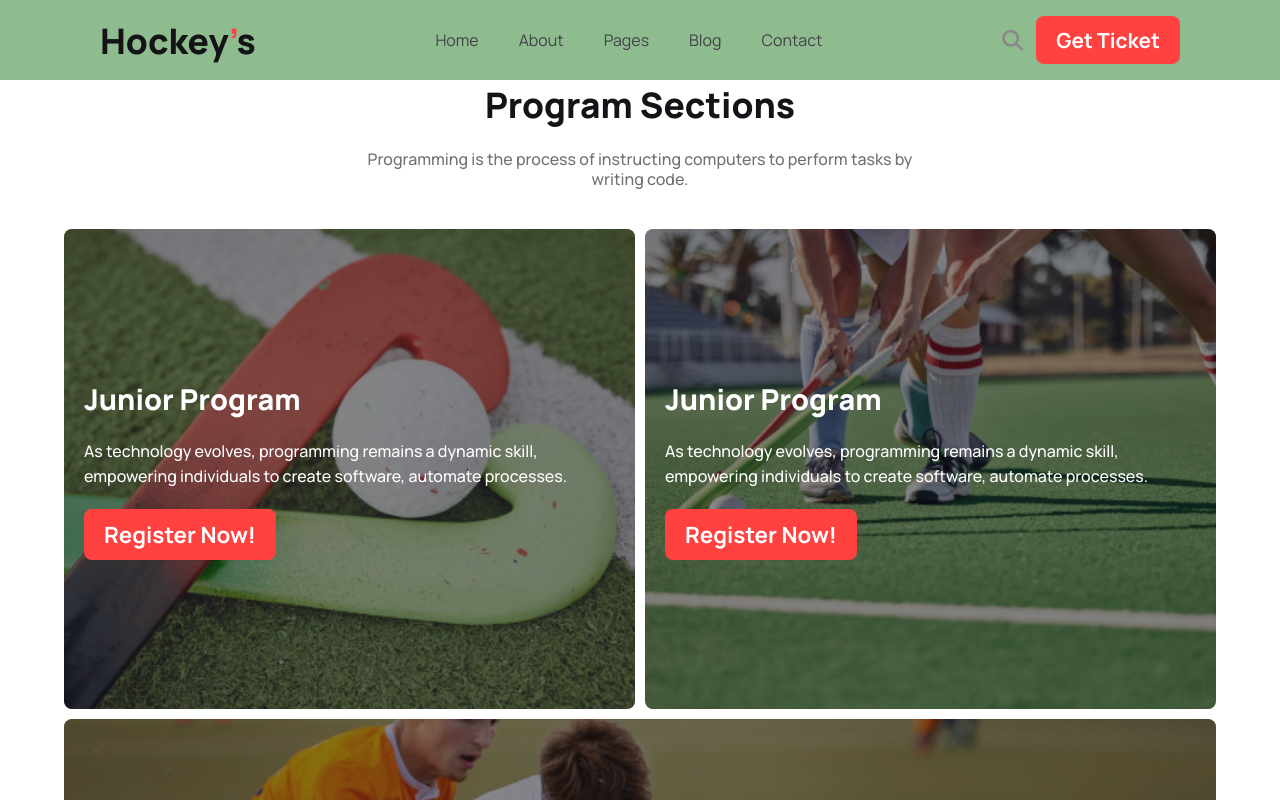
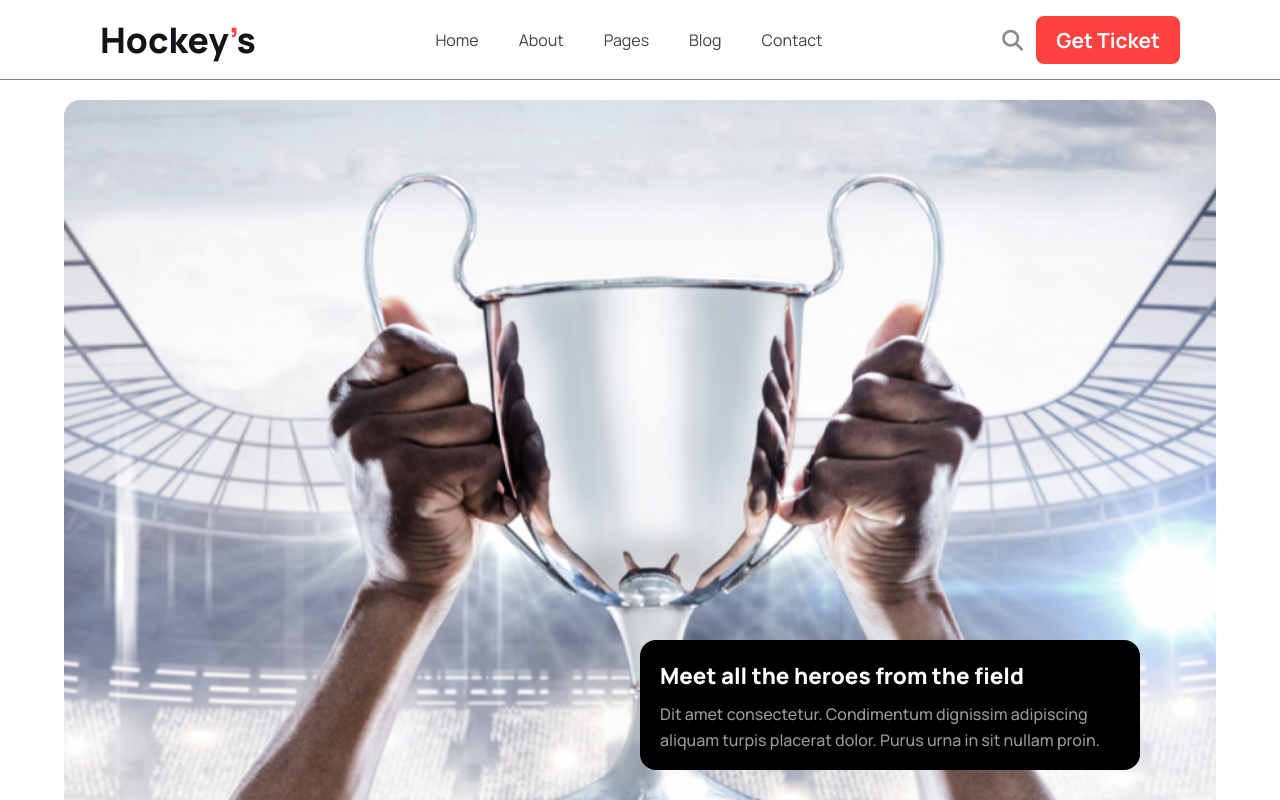
Before and after one commit to shsobur/assignment-three, a plain HTML site: page index.html in a window 1280 px wide. Shown: the top 800 px of the page. Drawn offline with Linux system fonts and the light colour scheme.

Commit message:
hero section finished

```diff
--- a/index.html
+++ b/index.html
@@ -33,6 +33,18 @@
           </div>
 
         </nav>
+
+        <div class="baner_container">
+          <div class="baner_contant">
+
+          </div>
+
+          <div class="all_hero">
+            <h4>Meet all the heroes from the field</h4>
+            <p>Dit amet consectetur. Condimentum dignissim adipiscing aliquam turpis placerat dolor. Purus urna in sit nullam proin.</p>
+          </div>
+
+        </div>
 
       </div>
     </section>
--- a/style.css
+++ b/style.css
@@ -13,12 +13,14 @@ nav {
   height: 80px;
   width: 100%;
   padding: 0 100px;
+  position: fixed;
   display: flex;
   align-items: center;
   justify-content: space-between;
-  background-color: darkseagreen;
+  background-color: #ffffff;
+  border-bottom: 1px solid gray;
+  z-index: 2;
 }
-
 
 .hero_titel {
   display: flex;
@@ -81,33 +83,49 @@ nav ul a:hover {
 }
 
 
+.baner_container {
+  height: auto;
+  width: 100%;
+  display: flex;
+  align-items: center;
+  flex-direction: column;
+  justify-content: center;
+  padding-top: 80px;
+}
 
+.baner_contant {
+  height: 90vh;
+  width: 90%;
+  margin-top: 20px;
+  border-radius: 16px;
+  background-image: url("Images/1.png");
+  background-size: cover;
+  background-position: center;
+  background-repeat: no-repeat;
+}
 
-
-
-
-
-
-
-
-
-
-
-
-
-
-
-
-
-
-
-
-
-
-
-
-
-
+.all_hero {
+  height: 130px;
+  width: 500px;
+  padding: 20px;
+  border-radius: 16px;
+  background-color: black;
+  position: relative;
+  bottom: 180px;
+  left: 250px;
+}
+.all_hero h4 {
+  color: #FFF;
+  font-size: 1.4rem;
+  font-weight: 800;
+}
+.all_hero p {
+  color: #ffffff99;
+  font-size: 1rem;
+  font-weight: 500;
+  line-height: 26px;
+  padding: 10px 0;
+}
 
 /* Hero_Section Styleing END */
 
@@ -486,6 +504,26 @@ nav ul a:hover {
   /* Responsive part of [ Only Nave _Bar ] END */
 
 
+  /* Responsive part of [ Hero Baner ] ST */
+
+  .baner_contant {
+    height: 40vh;
+    margin-top: 20px;
+  }
+
+  .all_hero {
+    height: 50%;
+    width: 90%;
+    margin: 30px 0;
+    position: static;
+  }
+  .all_hero h4 {
+    font-size: 1.2rem;
+  }
+
+  /* Responsive part of [ Hero Baner ] END */
+
+
   /* Responsive patr of [ Program Section ] ST */
 
   .program_titel p {
```
